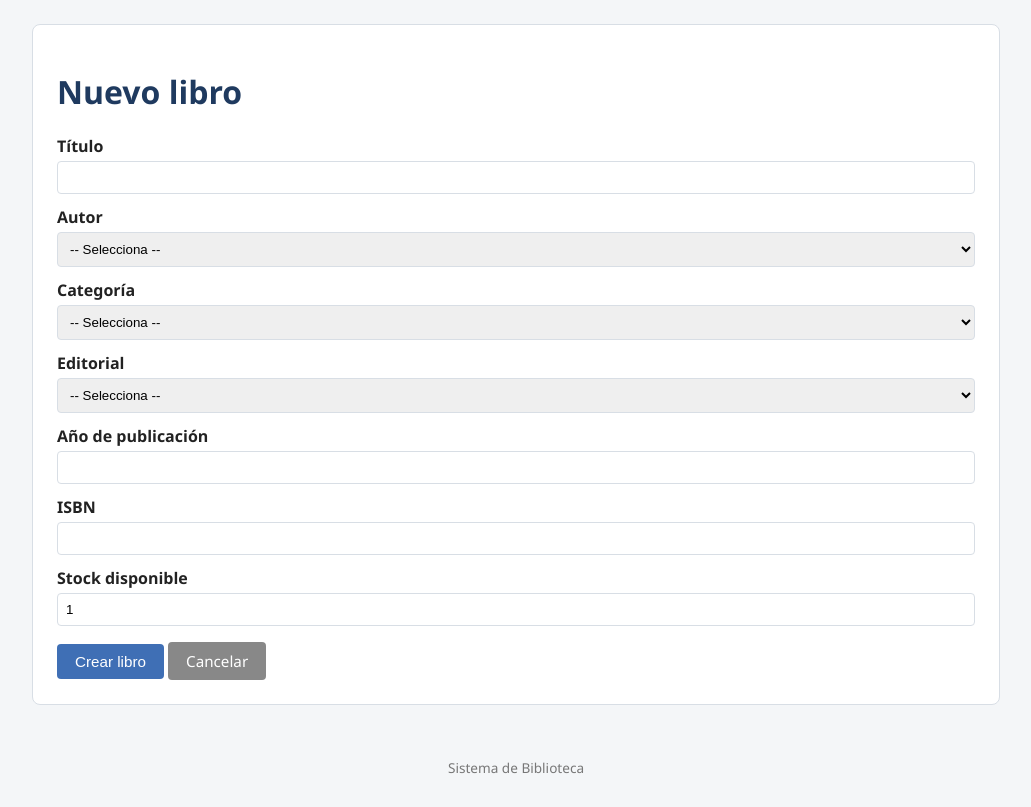
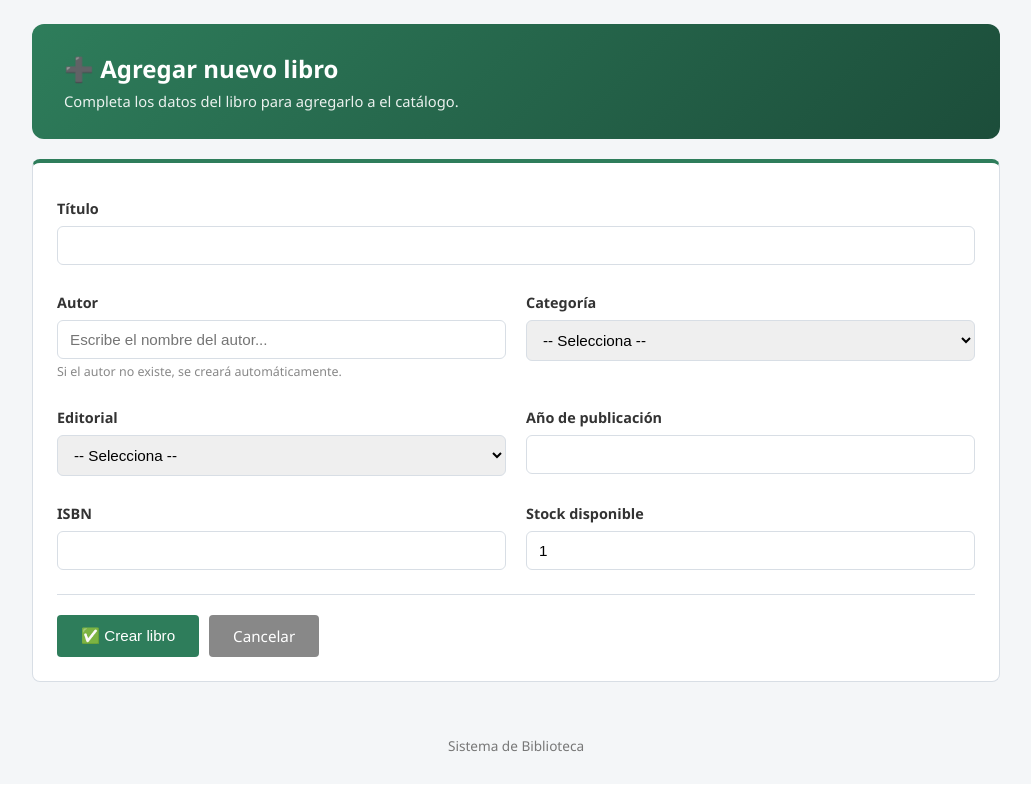
Before and after one commit to Emanuel0933/biblioteca, a PHP site: page /libro_form.php in a window 1280 px wide. Shown: the part 51-858 px from the top of the page, without its empty margins (124-1155 px from the left). After the commit the page ends 803 px from the top, so only its background shows below. Run offline with PHP 8.4, Linux system fonts and the light colour scheme; the visitor is signed in with stand-in values (Sample User, id 1); data comes from the database, SQL or seed files in the repository.

Commit message:
se modifico el de libro nuevo diseño y autor

```diff
--- a/public/css/style.css
+++ b/public/css/style.css
@@ -398,3 +398,101 @@
   background: var(--azul-claro);
   color: #fff;
 }
+
+
+
+
+/* ---- Formulario de libro (nuevo diseño) ---- */
+.form-libro-header {
+  background: linear-gradient(135deg, #2e7d5b, #1c4d3a);
+  color: #fff;
+  border-radius: 12px;
+  padding: 28px 32px;
+  margin-bottom: 20px;
+}
+
+.form-libro-header h1 {
+  color: #fff;
+  margin: 0 0 6px;
+  font-size: 1.5rem;
+}
+
+.form-libro-header p {
+  margin: 0;
+  opacity: 0.9;
+  font-size: 0.92rem;
+}
+
+.form-libro {
+  border-top: 4px solid #2e7d5b;
+}
+
+.form-grid {
+  display: grid;
+  grid-template-columns: repeat(2, 1fr);
+  gap: 16px 20px;
+}
+
+.campo-ancho {
+  grid-column: 1 / -1;
+}
+
+.campo label {
+  display: block;
+  margin-bottom: 4px;
+  font-weight: 600;
+  color: #333;
+  font-size: 0.9rem;
+}
+
+.campo input,
+.campo select {
+  width: 100%;
+  padding: 10px 12px;
+  border: 1px solid var(--borde);
+  border-radius: 6px;
+  font-size: 0.95rem;
+  transition: border-color 0.15s ease, box-shadow 0.15s ease;
+}
+
+.campo input:focus,
+.campo select:focus {
+  outline: none;
+  border-color: #2e7d5b;
+  box-shadow: 0 0 0 3px rgba(46, 125, 91, 0.15);
+}
+
+.ayuda-campo {
+  display: block;
+  margin-top: 4px;
+  color: #888;
+  font-size: 0.78rem;
+}
+
+.form-libro-acciones {
+  display: flex;
+  gap: 10px;
+  margin-top: 24px;
+  padding-top: 20px;
+  border-top: 1px solid var(--borde);
+}
+
+.form-libro-acciones button {
+  background: #2e7d5b;
+  margin-top: 0;
+  padding: 11px 24px;
+}
+
+.form-libro-acciones button:hover {
+  background: #235c44;
+}
+
+.btn-cancelar {
+  background: #888;
+  margin-top: 0;
+  padding: 11px 24px;
+}
+
+.btn-cancelar:hover {
+  background: #666;
+}
--- a/public/libro_form.php
+++ b/public/libro_form.php
@@ -6,13 +6,17 @@
 
 $id = isset($_GET['id']) ? (int) $_GET['id'] : null;
 $libro = [
-    'titulo' => '', 'autor_id' => '', 'categoria_id' => '',
+    'titulo' => '', 'autor_nombre' => '', 'categoria_id' => '',
     'editorial_id' => '', 'anio_publicacion' => '', 'isbn' => '', 'stock' => 1,
 ];
 $error = '';
 
 if ($id) {
-    $stmt = $pdo->prepare('SELECT * FROM libros WHERE id = ?');
+    $stmt = $pdo->prepare(
+        'SELECT l.*, a.nombre AS autor_nombre
+         FROM libros l JOIN autores a ON a.id = l.autor_id
+         WHERE l.id = ?'
+    );
     $stmt->execute([$id]);
     $encontrado = $stmt->fetch();
     if ($encontrado) {
@@ -23,7 +27,7 @@
 if ($_SERVER['REQUEST_METHOD'] === 'POST') {
     $libro = [
         'titulo'           => trim($_POST['titulo'] ?? ''),
-        'autor_id'         => (int) ($_POST['autor_id'] ?? 0),
+        'autor_nombre'     => trim($_POST['autor_nombre'] ?? ''),
         'categoria_id'     => (int) ($_POST['categoria_id'] ?? 0),
         'editorial_id'     => (int) ($_POST['editorial_id'] ?? 0),
         'anio_publicacion' => (int) ($_POST['anio_publicacion'] ?? 0),
@@ -31,52 +35,82 @@
         'stock'            => (int) ($_POST['stock'] ?? 0),
     ];
 
-    if ($libro['titulo'] === '' || $libro['isbn'] === '' || !$libro['autor_id'] || !$libro['categoria_id'] || !$libro['editorial_id']) {
+    if ($libro['titulo'] === '' || $libro['autor_nombre'] === '' || $libro['isbn'] === '' || !$libro['categoria_id'] || !$libro['editorial_id']) {
         $error = 'Completa todos los campos obligatorios.';
     } else {
+        // Busca el autor por nombre; si no existe, lo crea al vuelo
+        $stmtAutor = $pdo->prepare('SELECT id FROM autores WHERE nombre = ?');
+        $stmtAutor->execute([$libro['autor_nombre']]);
+        $autor = $stmtAutor->fetch();
+
+        if ($autor) {
+            $autorId = (int) $autor['id'];
+        } else {
+            $stmtNuevoAutor = $pdo->prepare(
+                'INSERT INTO autores (nombre, nacionalidad, fecha_nacimiento) VALUES (?, ?, ?)'
+            );
+            $stmtNuevoAutor->execute([$libro['autor_nombre'], 'No especificada', '1900-01-01']);
+            $autorId = (int) $pdo->lastInsertId();
+        }
+
+        $datos = [
+            $libro['titulo'], $autorId, $libro['categoria_id'], $libro['editorial_id'],
+            $libro['anio_publicacion'], $libro['isbn'], $libro['stock'],
+        ];
+
         if ($id) {
             $stmt = $pdo->prepare(
                 'UPDATE libros SET titulo=?, autor_id=?, categoria_id=?, editorial_id=?, anio_publicacion=?, isbn=?, stock=? WHERE id=?'
             );
-            $stmt->execute([...array_values($libro), $id]);
+            $stmt->execute([...$datos, $id]);
         } else {
             $stmt = $pdo->prepare(
                 'INSERT INTO libros (titulo, autor_id, categoria_id, editorial_id, anio_publicacion, isbn, stock)
                  VALUES (?, ?, ?, ?, ?, ?, ?)'
             );
-            $stmt->execute(array_values($libro));
+            $stmt->execute($datos);
         }
         header('Location: libros.php');
         exit;
     }
 }
 
-$autores     = $pdo->query('SELECT id, nombre FROM autores ORDER BY nombre')->fetchAll();
-$categorias  = $pdo->query('SELECT id, nombre FROM categorias ORDER BY nombre')->fetchAll();
-$editoriales = $pdo->query('SELECT id, nombre FROM editoriales ORDER BY nombre')->fetchAll();
+$autoresExistentes = $pdo->query('SELECT nombre FROM autores ORDER BY nombre')->fetchAll();
+$categorias        = $pdo->query('SELECT id, nombre FROM categorias ORDER BY nombre')->fetchAll();
+$editoriales       = $pdo->query('SELECT id, nombre FROM editoriales ORDER BY nombre')->fetchAll();
 
 $titulo = $id ? 'Editar libro' : 'Nuevo libro';
 require __DIR__ . '/../includes/header.php';
 ?>
-<div class="tarjeta">
-    <h1><?= $id ? 'Editar libro' : 'Nuevo libro' ?></h1>
+<div class="form-libro-header">
+    <h1><?= $id ? '✏️ Editar libro' : '➕ Agregar nuevo libro' ?></h1>
+    <p>Completa los datos del libro para <?= $id ? 'actualizarlo en' : 'agregarlo a' ?> el catálogo.</p>
+</div>
 
+<div class="tarjeta form-libro">
     <?php if ($error): ?><div class="alerta-error"><?= htmlspecialchars($error) ?></div><?php endif; ?>
 
     <form method="post" action="libro_form.php<?= $id ? '?id=' . $id : '' ?>">
+        <div class="form-grid">
+            <div class="campo campo-ancho">
                 <label for="titulo">Título</label>
                 <input type="text" id="titulo" name="titulo" required value="<?= htmlspecialchars($libro['titulo']) ?>">
+            </div>
 
-        <label for="autor_id">Autor</label>
-        <select id="autor_id" name="autor_id" required>
-            <option value="">-- Selecciona --</option>
-            <?php foreach ($autores as $a): ?>
-                <option value="<?= $a['id'] ?>" <?= $a['id'] == $libro['autor_id'] ? 'selected' : '' ?>>
-                    <?= htmlspecialchars($a['nombre']) ?>
-                </option>
+            <div class="campo">
+                <label for="autor_nombre">Autor</label>
+                <input type="text" id="autor_nombre" name="autor_nombre" list="autores-lista" required
+                       placeholder="Escribe el nombre del autor..."
+                       value="<?= htmlspecialchars($libro['autor_nombre']) ?>">
+                <datalist id="autores-lista">
+                    <?php foreach ($autoresExistentes as $a): ?>
+                        <option value="<?= htmlspecialchars($a['nombre']) ?>">
                     <?php endforeach; ?>
-        </select>
+                </datalist>
+                <small class="ayuda-campo">Si el autor no existe, se creará automáticamente.</small>
+            </div>
 
+            <div class="campo">
                 <label for="categoria_id">Categoría</label>
                 <select id="categoria_id" name="categoria_id" required>
                     <option value="">-- Selecciona --</option>
@@ -86,7 +120,9 @@
                         </option>
                     <?php endforeach; ?>
                 </select>
+            </div>
 
+            <div class="campo">
                 <label for="editorial_id">Editorial</label>
                 <select id="editorial_id" name="editorial_id" required>
                     <option value="">-- Selecciona --</option>
@@ -96,19 +132,29 @@
                         </option>
                     <?php endforeach; ?>
                 </select>
+            </div>
 
+            <div class="campo">
                 <label for="anio_publicacion">Año de publicación</label>
                 <input type="number" id="anio_publicacion" name="anio_publicacion" min="1000" max="2100" required
                        value="<?= htmlspecialchars((string)$libro['anio_publicacion']) ?>">
+            </div>
 
+            <div class="campo">
                 <label for="isbn">ISBN</label>
                 <input type="text" id="isbn" name="isbn" required value="<?= htmlspecialchars($libro['isbn']) ?>">
+            </div>
 
+            <div class="campo">
                 <label for="stock">Stock disponible</label>
                 <input type="number" id="stock" name="stock" min="0" required value="<?= htmlspecialchars((string)$libro['stock']) ?>">
+            </div>
+        </div>
 
-        <button type="submit"><?= $id ? 'Guardar cambios' : 'Crear libro' ?></button>
-        <a class="btn" href="libros.php" style="background:#888;">Cancelar</a>
+        <div class="form-libro-acciones">
+            <button type="submit"><?= $id ? '💾 Guardar cambios' : '✅ Crear libro' ?></button>
+            <a class="btn btn-cancelar" href="libros.php">Cancelar</a>
+        </div>
     </form>
 </div>
 <?php require __DIR__ . '/../includes/footer.php'; ?>
```
Lines whose indentation alone changed are shown as unchanged.
